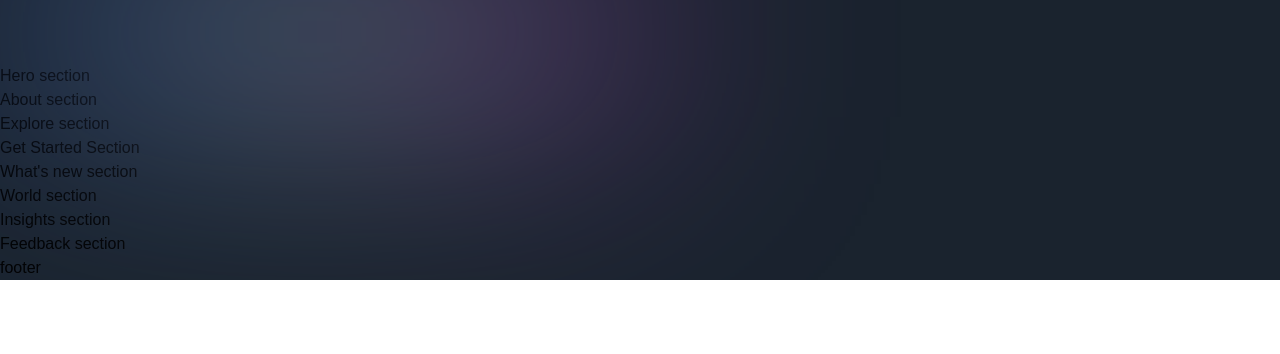
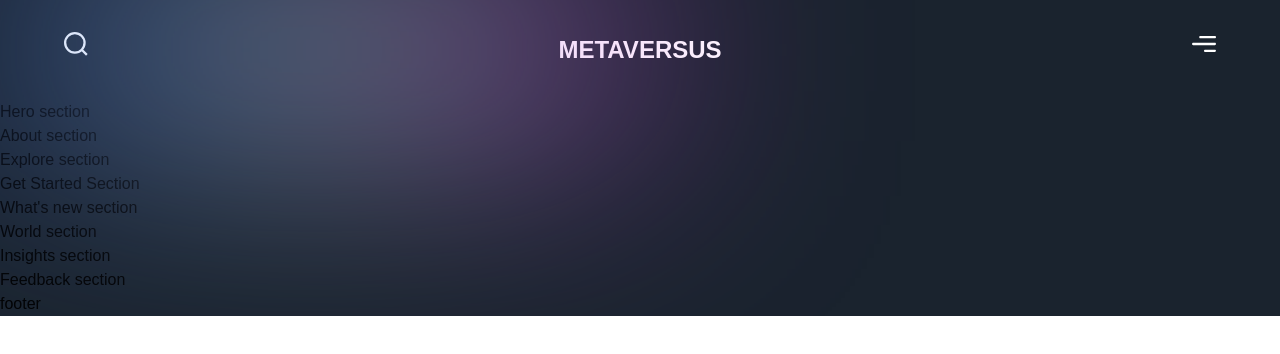
Before and after one commit to sanidhyy/metaversus, a Next.js app: page / in a window 1280 px wide. Shown: the top 354 px of the page. Built offline with nearby package versions, Linux system fonts and the light colour scheme; a web font is replaced by a local one.

Commit message:
navbar completed

```diff
--- a/components/Navbar.jsx
+++ b/components/Navbar.jsx
@@ -13,6 +13,21 @@
     className={`${styles.xPaddings} py-8 relative`}
   >
     <div className="absolute w-[50%] inset-0 gradient-01" />
+    <div className={`${styles.innerWidth} mx-auto flex justify-between gap-8`}>
+      <img
+        src="/search.svg"
+        alt="Search"
+        className="w-[24px] h-[24px] object-contain"
+      />
+      <h2 className="font-extrabold text-[24px] loading-[30px] text-white">
+        METAVERSUS
+      </h2>
+      <img
+        src="/menu.svg"
+        alt="Menu"
+        className="w-[24px] h-[24px] object-contain"
+      />
+    </div>
   </motion.nav>
 );
 
```
